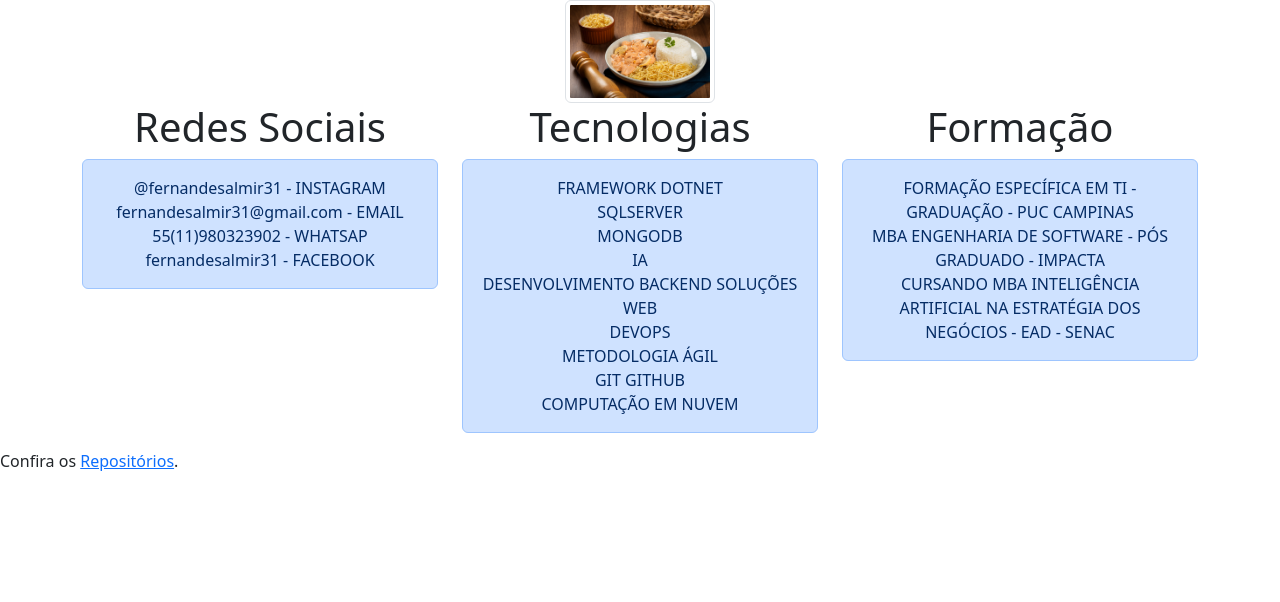
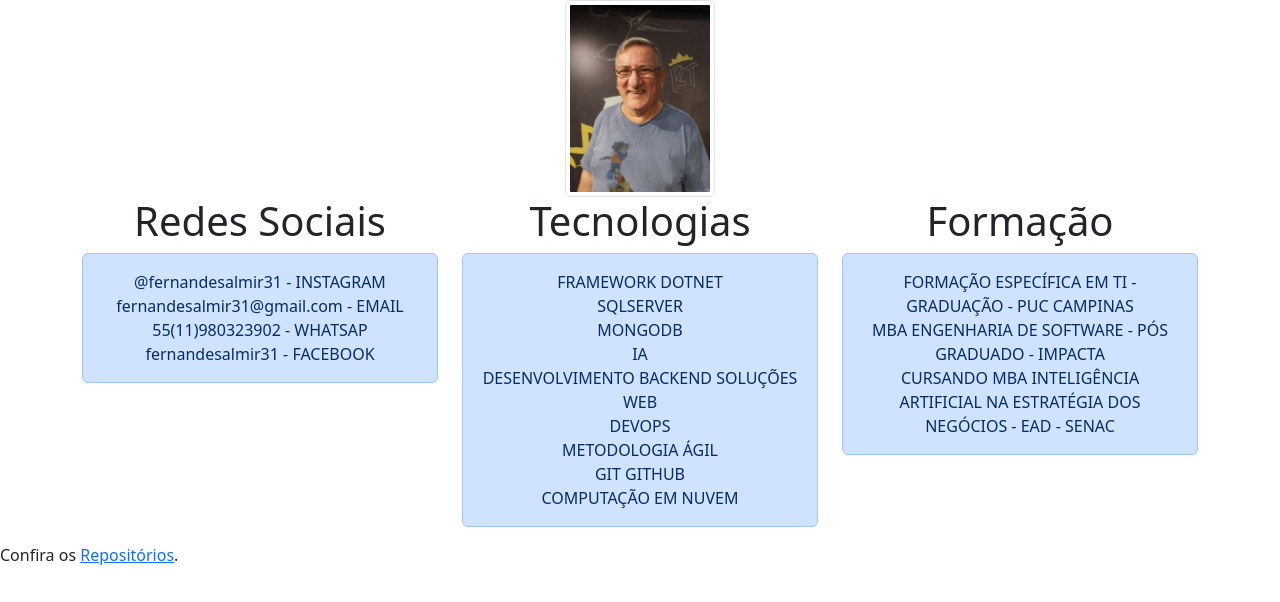
Before and after one commit to Almir160911/Almir160911.github.io, a plain HTML site: page index.html in a window 1280 px wide. Drawn offline with nearby package versions, Linux system fonts and the light colour scheme.

Commit message:
atualização em Formação 16

```diff
--- a/index.html
+++ b/index.html
@@ -21,7 +21,7 @@
 
           </div>
           <div class="col">
-            <img src="strogonof.jpeg" class="img-thumbnail" alt="..." width="150" height="150">
+            <img src="almir.jpeg" class="img-thumbnail" alt="..." width="150" height="150">
           </div>
           <div class="col">
 
```
Also changed, not shown: almir.jpeg (added), strogonof.jpeg (deleted).
